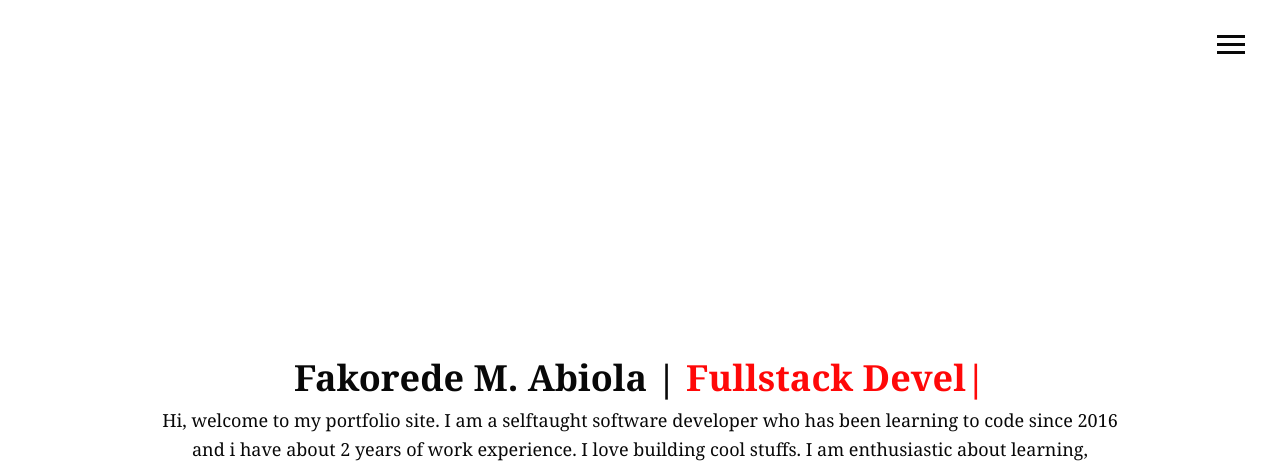
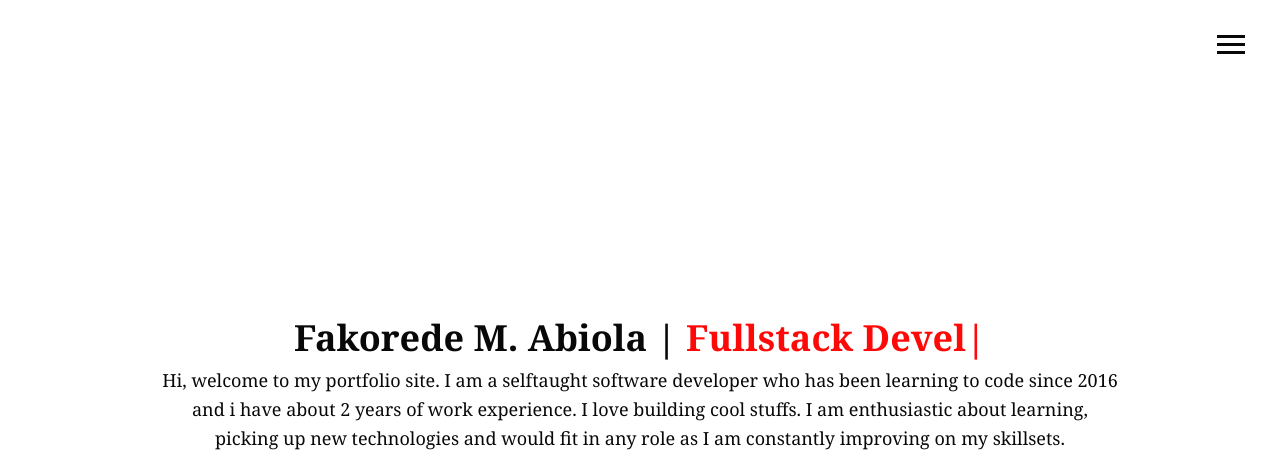
Before and after one commit to Fakorede/former-portfolio, a website: page index.html in a window 1280 px wide. Shown: the top 463 px of the page. Drawn offline with Linux system fonts and the light colour scheme.

Commit message:
some modification

```diff
--- a/scss/style.scss
+++ b/scss/style.scss
@@ -32,7 +32,7 @@ body {
 
   h1 {
     color: $secondary-color;
-    margin-top: 20vh;
+    margin-top: 10vh;
 
     span {
       color: $alternative-color;
```
Also changed, not shown: dist/css/style.css.
